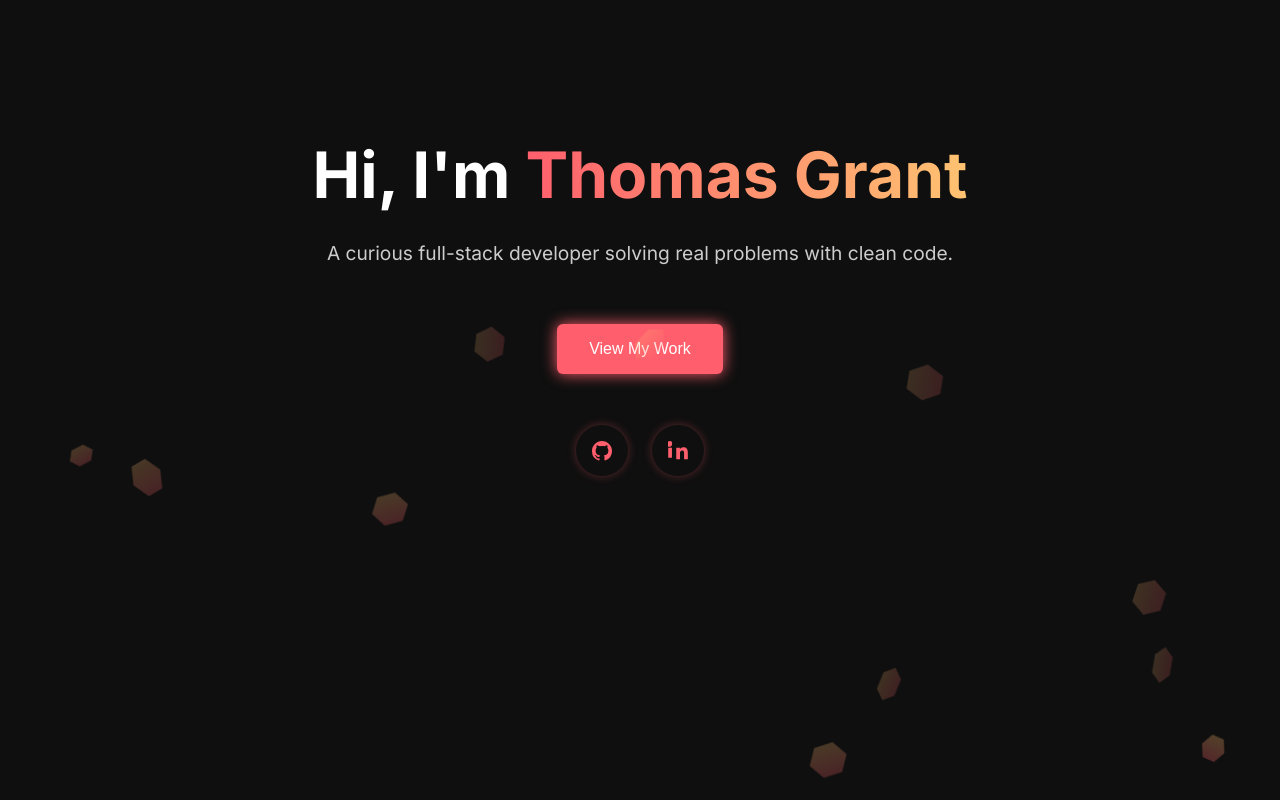
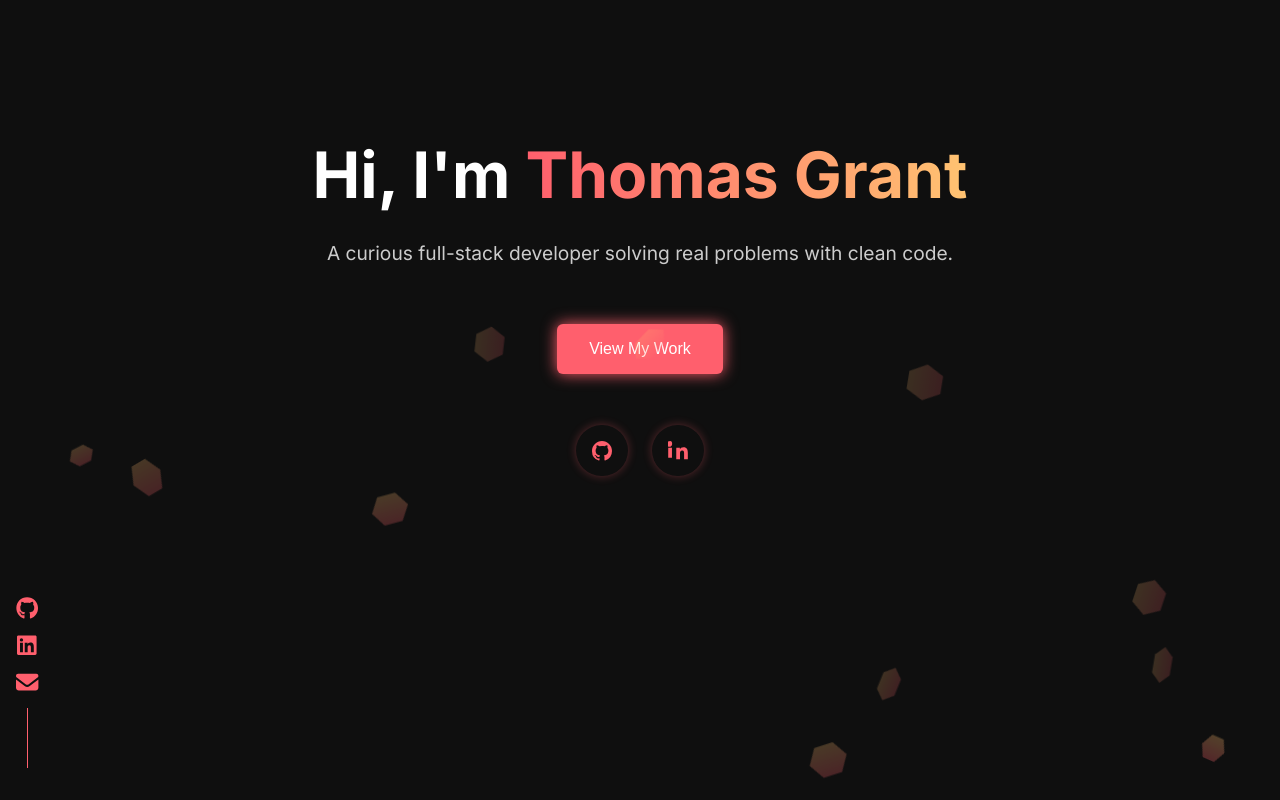
Before and after one commit to TomRgrant/ThomasGrantPortfolio, a React (Vite) app in the folder ThomasGrantPortfolio/: page / in a window 1280 px wide. Shown: the top 800 px of the page. Built offline with nearby package versions, Linux system fonts and the light colour scheme.

Commit message:
Added Social side bar and faIcons

```diff
--- a/ThomasGrantPortfolio/src/App.jsx
+++ b/ThomasGrantPortfolio/src/App.jsx
@@ -1,4 +1,6 @@
 import { useState } from 'react'
+import '@fortawesome/fontawesome-free/css/all.min.css';
+
 import './App.css'
 import LandingPage from './Containers/LandingPage'
 import Projects from './Containers/ProjectPage'
@@ -6,6 +8,7 @@ import AboutMe from './Containers/AboutMe'
 import ContactMe from './Containers/ContactMe'
 import Footer from './Components/Footer'
 import Navbar from './Components/NavBar'
+import SocialSidebar from './Components/SocialSidebar'
 
 function App() {
 
@@ -17,6 +20,7 @@ function App() {
       <AboutMe />
       <ContactMe />
       <Footer />
+      <SocialSidebar />
     </>
   )
 }
--- /dev/null
+++ b/ThomasGrantPortfolio/src/Components/SocialSidebar.jsx
@@ -0,0 +1,32 @@
+import React from 'react';
+import '../Styles/SocialSidebar.css';
+import { FontAwesomeIcon } from '@fortawesome/react-fontawesome';
+import { faGithub, faLinkedin } from '@fortawesome/free-brands-svg-icons';
+import { faEnvelope } from '@fortawesome/free-solid-svg-icons';
+
+const SocialSidebar = () => (
+  <nav className="social-sidebar" aria-label="Social Links">
+    <a
+      href="https://github.com/TomRgrant"
+      target="_blank"
+      rel="noopener noreferrer"
+      aria-label="GitHub"
+    >
+      <FontAwesomeIcon icon={faGithub} />
+    </a>
+    <a
+      href="https://www.linkedin.com/in/thomasgrant0/"
+      target="_blank"
+      rel="noopener noreferrer"
+      aria-label="LinkedIn"
+    >
+      <FontAwesomeIcon icon={faLinkedin} />
+    </a>
+    <a href="#contact" aria-label="Contact Email">
+      <FontAwesomeIcon icon={faEnvelope} />
+    </a>
+    <div className="line" />
+  </nav>
+);
+
+export default SocialSidebar;
--- /dev/null
+++ b/ThomasGrantPortfolio/src/Styles/SocialSidebar.css
@@ -0,0 +1,30 @@
+.social-sidebar {
+  position: fixed;
+  bottom: 2rem;
+  left: 1rem;
+  display: flex;
+  flex-direction: column;
+  align-items: center;
+  z-index: 1000;
+}
+
+.social-sidebar a {
+  color: #ff5f6d;
+  margin: 0.3rem 0;
+  font-size: 1.4rem;
+  text-decoration: none;
+  transition: color 0.3s ease;
+}
+
+.social-sidebar a:hover,
+.social-sidebar a:focus {
+  color: #ffc371;
+  outline: none;
+}
+
+.social-sidebar .line {
+  width: 1px;
+  height: 60px;
+  background-color: #ff5f6d;
+  margin-top: 0.5rem;
+}
--- a/package.json
+++ b/package.json
@@ -1,5 +1,9 @@
 {
   "dependencies": {
+    "@fortawesome/fontawesome-free": "^7.0.0",
+    "@fortawesome/free-brands-svg-icons": "^7.0.0",
+    "@fortawesome/free-solid-svg-icons": "^7.0.0",
+    "@fortawesome/react-fontawesome": "^0.2.3",
     "react-glider": "^5.0.0",
     "react-slick": "^0.30.3",
     "slick-carousel": "^1.8.1",
```
Also changed, not shown: 1 other file (tests, documents, lock files or other folders).
